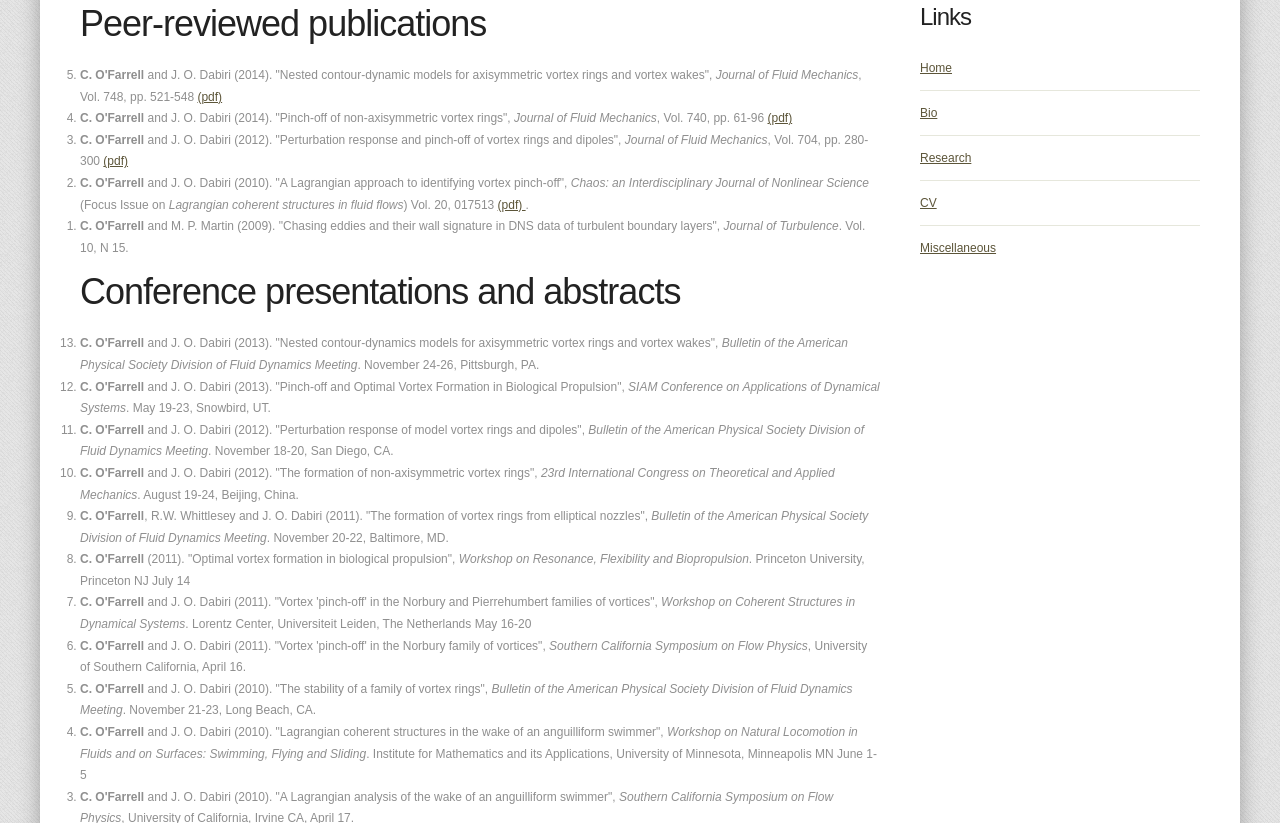
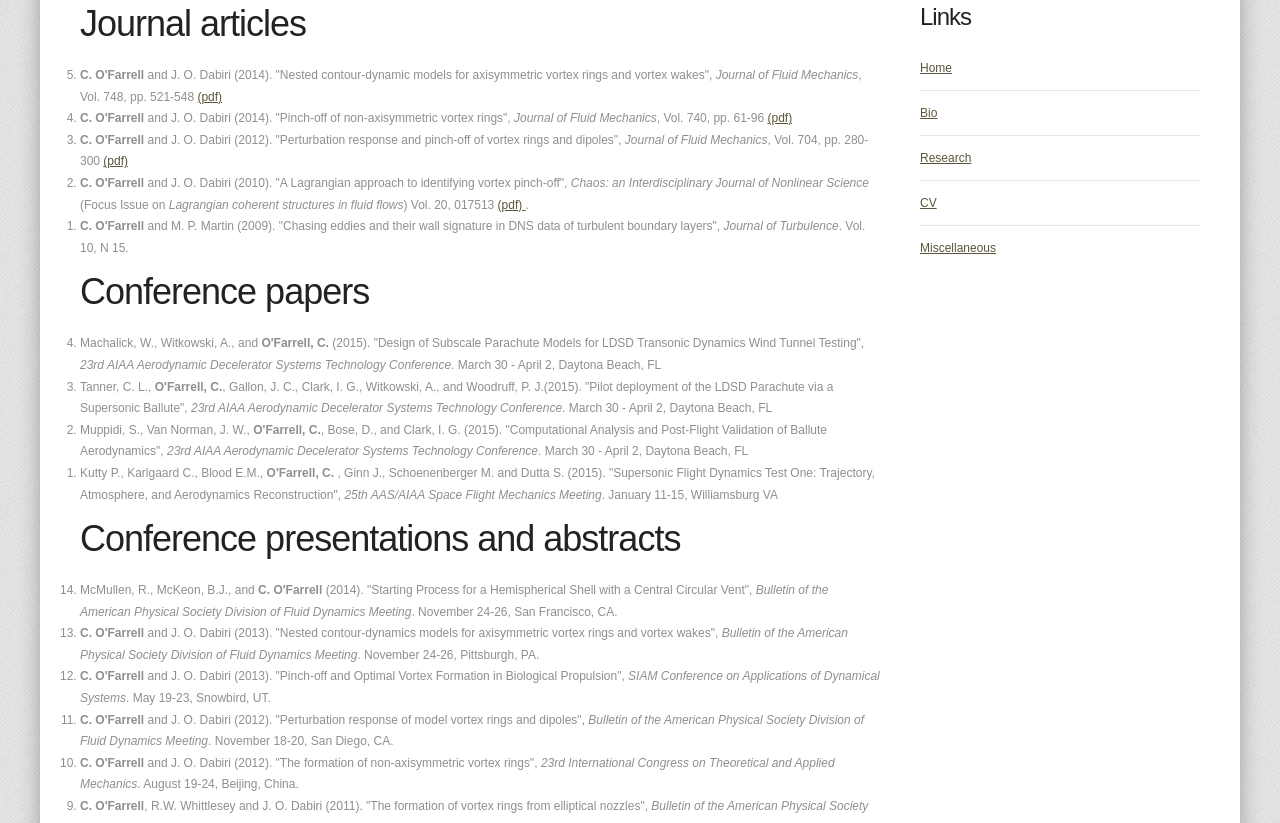
Before and after one commit to claraofarrell/claraofarrell.github.io, a plain HTML site: page publications.html in a window 1280 px wide. Shown: the part 690-1513 px from the top of the page. Drawn offline with nearby package versions, Linux system fonts and the light colour scheme.

Commit message:
Updated publications list after ADS 2015

```diff
--- a/publications.html
+++ b/publications.html
@@ -49,7 +49,7 @@ Released   : 20121205
 		<div id="page">
 			<div id="content">
 				<div>
-				  <h2>Peer-reviewed publications</h2>
+				  <h2>Journal articles</h2>
 				  <ol reversed>
 					  <li> <b>C. O'Farrell</b> and J. O. Dabiri (2014). "Nested contour-dynamic models for axisymmetric vortex rings and vortex wakes",
 					    <i>Journal of Fluid Mechanics</i>, Vol. 748, pp. 521-548 <a href = "http://www.dabiri.caltech.edu/publications/OFDa_JFM14b.pdf"> (pdf)</a>
@@ -68,8 +68,25 @@ Released   : 20121205
 					    <i>Journal of Turbulence</i>. Vol. 10, N 15.
 					  </ol>
 
+					  <h2>Conference papers</h2>
+				  <ol reversed>
+					  <li> Machalick, W., Witkowski, A., and <b>O'Farrell, C.</b> (2015). "Design of Subscale Parachute Models for LDSD Transonic Dynamics Wind Tunnel Testing",
+					    <i>23rd AIAA Aerodynamic Decelerator Systems Technology Conference</i>. March 30 - April 2, Daytona Beach, FL
+					  <li> Tanner, C. L., <b>O'Farrell, C.</b>, Gallon, J. C., Clark, I. G., Witkowski, A., and Woodruff, P. J.(2015). "Pilot deployment of the LDSD Parachute via a Supersonic Ballute",
+					    <i>23rd AIAA Aerodynamic Decelerator Systems Technology Conference</i>. March 30 - April 2, Daytona Beach, FL
+					    <li> Muppidi, S., Van Norman, J. W., <b>O'Farrell, C.</b>, Bose, D., and Clark, I. G. (2015). "Computational Analysis and Post-Flight Validation of Ballute Aerodynamics",
+					      <i>23rd AIAA Aerodynamic Decelerator Systems Technology Conference</i>. March 30 - April 2, Daytona Beach, FL
+					      <li> Kutty P., Karlgaard C., Blood E.M., <b>O'Farrell, C.</b> , Ginn J., Schoenenberger M. and Dutta S. (2015). "Supersonic Flight Dynamics Test One: Trajectory, Atmosphere, and Aerodynamics Reconstruction",
+					    <i>25th AAS/AIAA Space Flight Mechanics Meeting</i>. January 11-15, Williamsburg VA
+					  </ol>
+
+
 					  <h2>Conference presentations and abstracts</h2>
-                                  <ol reversed>
+					  <ol reversed>
+					    <li>McMullen, R., McKeon, B.J., and <b>C. O'Farrell</b> (2014).
+					    "Starting Process for a Hemispherical Shell with a Central Circular Vent",
+					    <i> Bulletin of the American Physical Society Division of Fluid Dynamics Meeting</i>. November 24-26, San Francisco, CA.
+
 				          <li><b>C. O'Farrell</b> and J. O. Dabiri (2013).
 					    "Nested contour-dynamics models for axisymmetric vortex rings and vortex wakes",
 					    <i> Bulletin of the American Physical Society Division of Fluid Dynamics Meeting</i>. November 24-26, Pittsburgh, PA.
```
Also changed, not shown: contact.html (+1 -1 lines), 1 other file.
